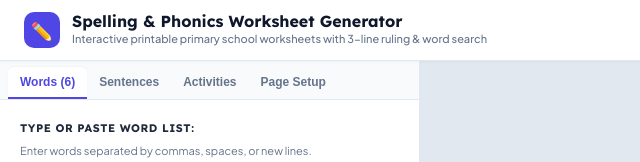
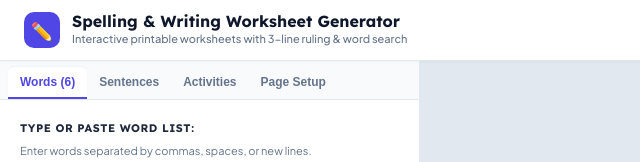
Before and after one commit to KirstN44/Spelling-and-Writing-practice-worksheet, a plain HTML site: page index.html in a window 1280 px wide. Shown: the top 162 px of the page, 0-640 px from the left. Drawn offline with Linux system fonts and the light colour scheme; a web font is replaced by a local one.

Commit message:
Correct spelling in title and header text

```diff
--- a/index.html
+++ b/index.html
@@ -3,7 +3,7 @@
 <head>
   <meta charset="UTF-8">
   <meta name="viewport" content="width=device-width, initial-scale=1.0">
-  <title>Spelling & Writting Worksheet Generator</title>
+  <title>Spelling & Writing Worksheet Generator</title>
   <meta name="description" content="Customisable printable spelling and words worksheet generator with primary handwriting guidelines, fill-in-the-blank sentences, word search puzzles, and crisp print styling.">
 
   <!-- Google Fonts for Educational & Dyslexia-friendly Typography -->
@@ -1092,8 +1092,8 @@
     <div class="header-brand">
       <div class="brand-icon">✏️</div>
       <div>
-        <h1 class="brand-title">Spelling & Phonics Worksheet Generator</h1>
-        <p class="brand-subtitle">Interactive printable primary school worksheets with 3-line ruling & word search</p>
+        <h1 class="brand-title">Spelling & Writing Worksheet Generator</h1>
+        <p class="brand-subtitle">Interactive printable worksheets with 3-line ruling & word search</p>
       </div>
     </div>
     <div class="header-actions">
```
